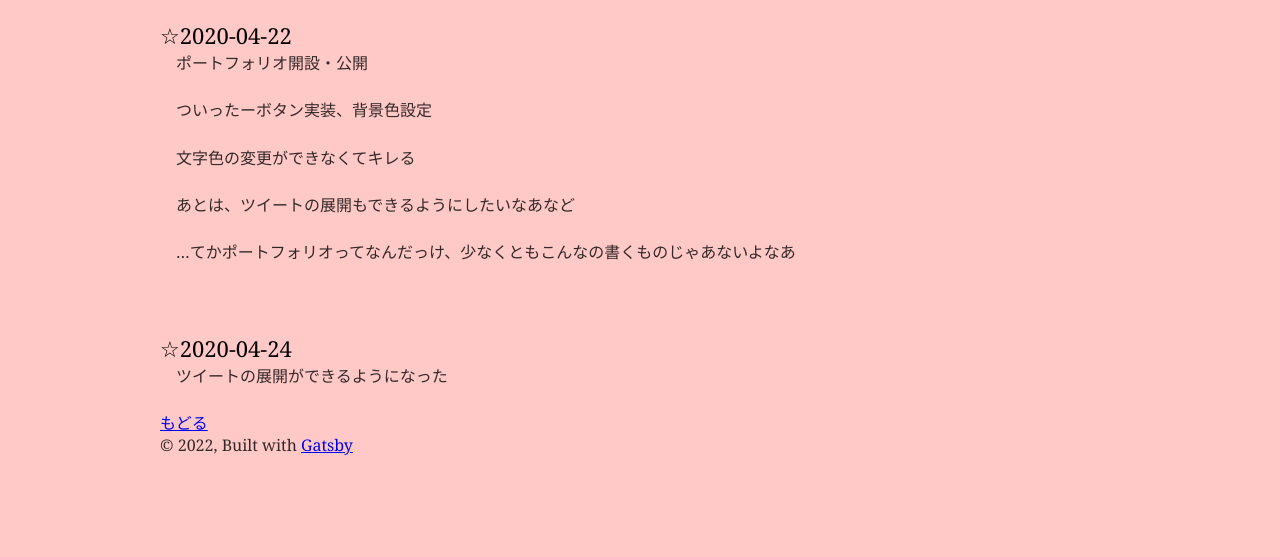
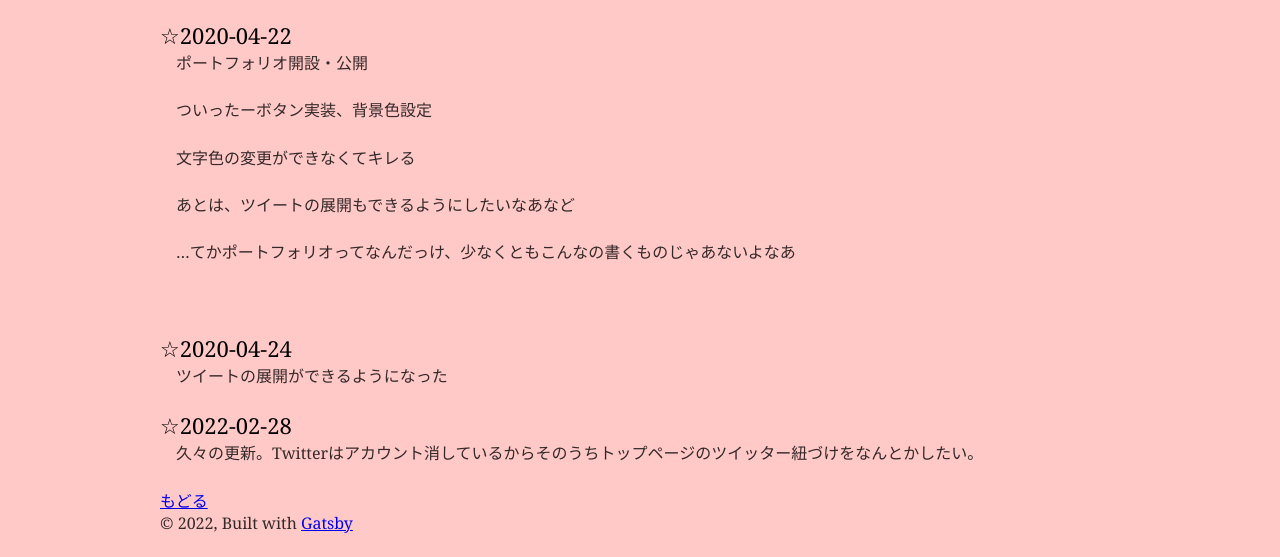
Before and after one commit to Tamagosenbe/Portfolio, a Gatsby site: page /page-2 in a window 1280 px wide. Shown: the part 245-802 px from the top of the page. Built offline with nearby package versions, Linux system fonts and the light colour scheme; Gatsby itself is replaced by a stand-in of ours.

Commit message:
Update page-2.js

```diff
--- a/src/pages/page-2.js
+++ b/src/pages/page-2.js
@@ -27,7 +27,8 @@ const SecondPage = () => (
     <div style={{ color: `black`, fontSize: `22px` }}>☆2020-04-24</div>
     <p>　ツイートの展開ができるようになった</p>
 
-
+    <div style={{ color: `black`, fontSize: `22px` }}>☆2022-02-28</div>
+    <p>　久々の更新。Twitterはアカウント消しているからそのうちトップページのツイッター紐づけをなんとかしたい。</p>
 
 
 
```
